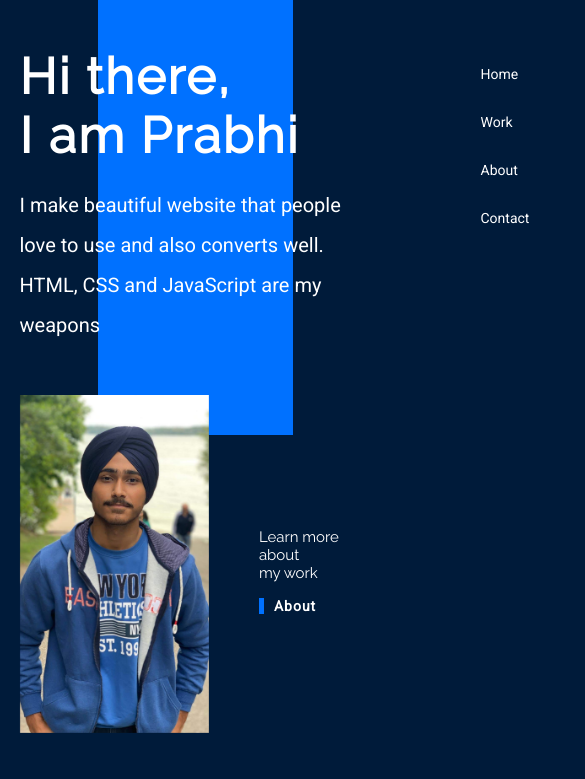
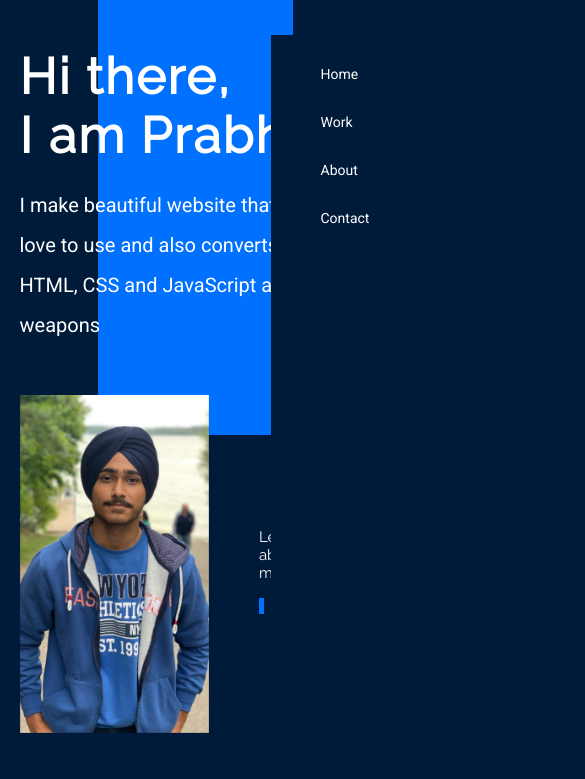
Before and after one commit to itsprabhi/itprabhi.github.io, a plain HTML site: page index.html in a window 390 px wide. Both pictures are taken after a click on the element 345 px from the left and 31 px from the top of the page. Shown: the part 65-844 px from the top of the page, 585 px wide, since content can reach past the window. Drawn offline with nearby package versions, Linux system fonts and the light colour scheme.

Commit message:
deploy commit 3

```diff
--- a/styles/nav.css
+++ b/styles/nav.css
@@ -17,7 +17,7 @@
     .nav-items ul{
         position: absolute;
         top:10vh;
-        right: -1000px;
+        right: -350px;
         background: #001B3A;
         width: 100vw;
         padding-left: 50px;
@@ -57,7 +57,7 @@
     }
 
     .toggle-nav{
-        transform: translateX(-500px);
+        transform: translateX(-10px);
         transition: 0.3s;
     }
 
@@ -91,6 +91,6 @@
 
 @media screen and (max-width:600px){
     .navbar-list ul{
-        width: 150vw;
+
     }
 }
--- a/styles/style.css
+++ b/styles/style.css
@@ -1,3 +1,7 @@
+/* html{
+    overflow-x: hidden; */
+
+
 body,h1,h2,h3,h4,h5{
     margin: 0;
 }
```
